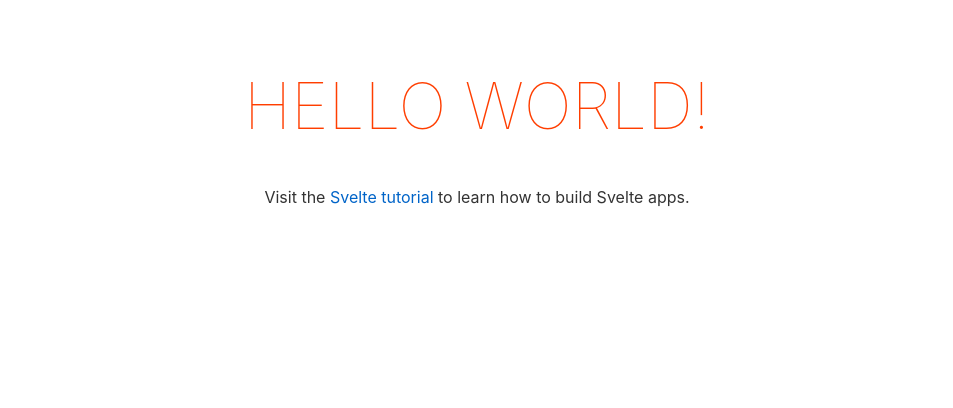
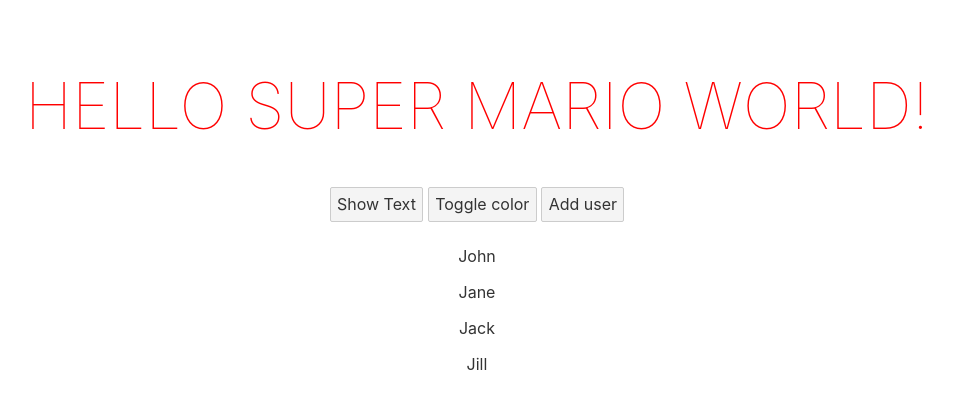
Before and after one commit to derrickmstrong/feedbackapp, a Svelte app: page / in a window 1280 px wide. Shown: the top 408 px of the page, without its empty margins (163-1116 px from the left). Built offline with nearby package versions, Linux system fonts and the light colour scheme.

Commit message:
Short tut

```diff
--- a/src/App.svelte
+++ b/src/App.svelte
@@ -1,10 +1,50 @@
 <script>
-	export let name;
+	export let dest;
+	let firstName = 'Super';
+	let lastName = 'Mario';
+	let color = 'red';
+	let showText = false;
+	// create an array of 4 objects of users
+	let users = [
+		{ id: 1, name: 'John' },
+		{ id: 2, name: 'Jane' },
+		{ id: 3, name: 'Jack' },
+		{ id: 4, name: 'Jill' }
+	];
+
+	$: fullName = firstName + ' ' + lastName;
+
+	const toggleColor = () => {
+		color = color === 'red' ? 'blue' : 'red';
+	};
+
+	const toggleText = () => {
+		showText = !showText;
+	};
+
+	// add user
+	const addUser = () => {
+		users = [...users, { id: 5, name: 'Jay' }];
+	};
 </script>
 
 <main>
-	<h1>Hello {name}!</h1>
-	<p>Visit the <a href="https://svelte.dev/tutorial">Svelte tutorial</a> to learn how to build Svelte apps.</p>
+	<h1 style="color:{color}">Hello {fullName} {dest}!</h1>
+	<button on:click={toggleText}>
+		{#if showText}
+			Hide Text
+		{:else}
+			Show Text
+		{/if}
+	</button>
+	<button on:click={toggleColor}>Toggle color</button>
+	<button on:click={addUser}>Add user</button>
+	{#if showText}
+		<p>Visit the <a href="https://svelte.dev/tutorial">Svelte tutorial</a> to learn how to build Svelte apps.</p>
+	{/if}
+	{#each users as user (user.id)}
+		<p>{user.name}</p>
+	{/each}
 </main>
 
 <style>
--- a/src/main.js
+++ b/src/main.js
@@ -3,7 +3,7 @@ import App from './App.svelte';
 const app = new App({
 	target: document.body,
 	props: {
-		name: 'world'
+		dest: 'world'
 	}
 });
 
```
